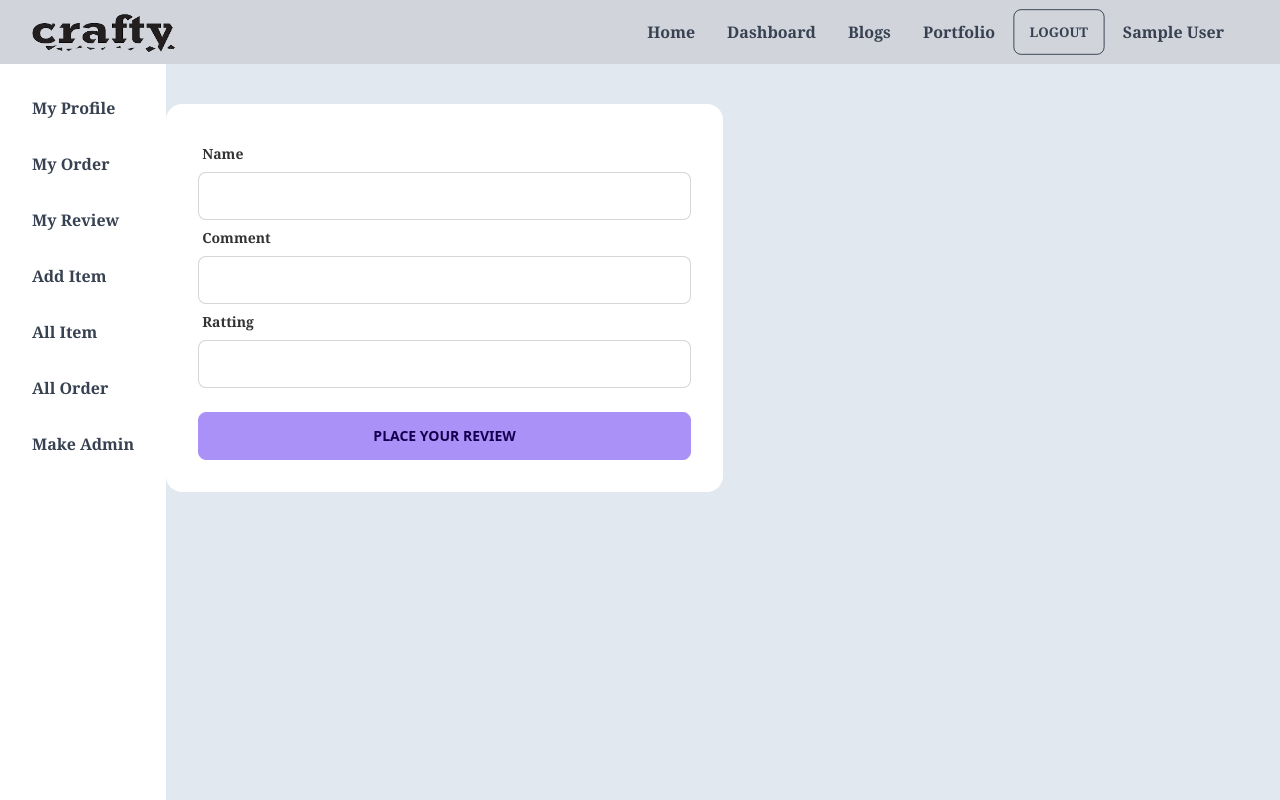
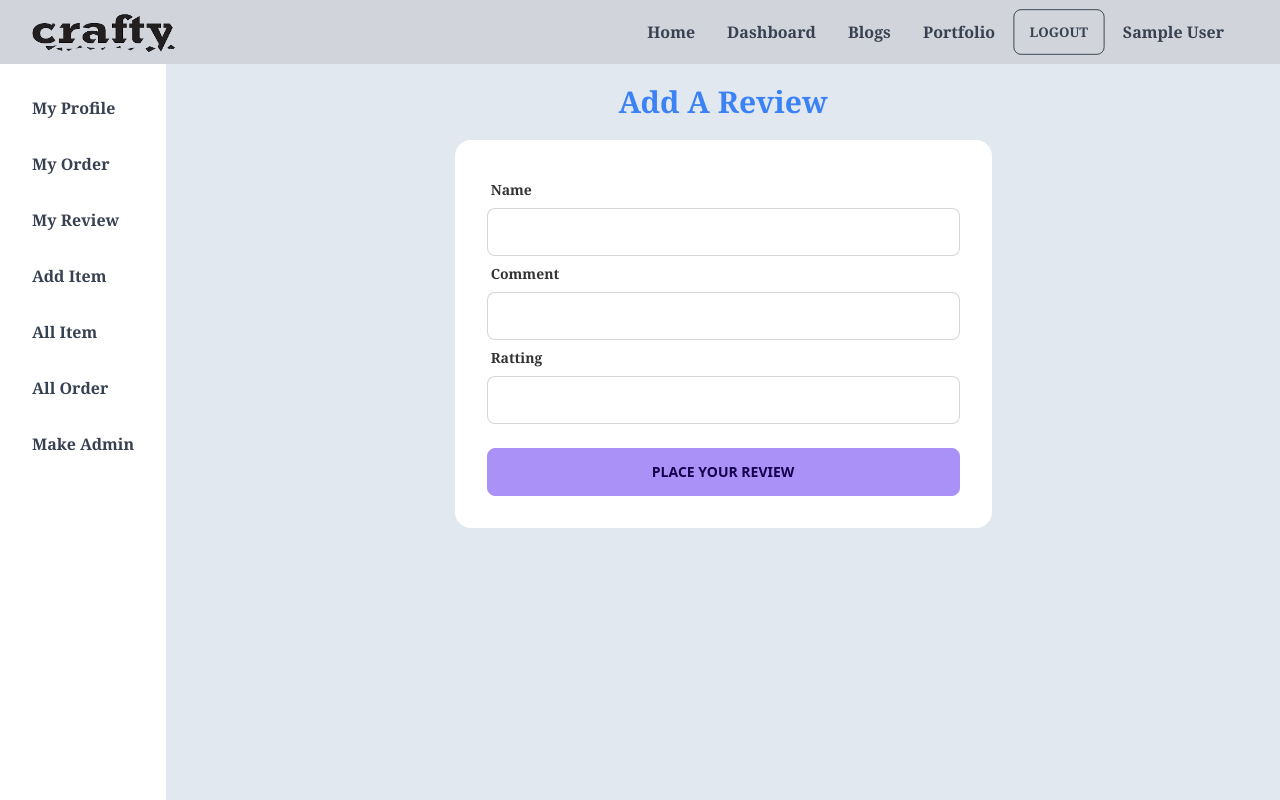
Before and after one commit to HossainRafi/crafty, a React (Create React App) app: page /dashboard/myreview in a window 1280 px wide. Shown: the top 800 px of the page. Built offline with nearby package versions, Linux system fonts and the light colour scheme; no server answers; sample sign-in values are in the browser's storage.

Commit message:
design modified

```diff
--- a/src/pages/Dashboard/AllItem.js
+++ b/src/pages/Dashboard/AllItem.js
@@ -36,7 +36,11 @@ const AllItem = () => {
     });
   };
   return (
-    <div className="grid sm:grid-cols-1 md:grid-cols-2 gap-10 p-10">
+    <div className="p-5">
+      <h1 className="text-center pb-5 font-serif font-bold text-3xl text-blue-500">
+        All Products
+      </h1>
+      <div className="grid sm:grid-cols-1 md:grid-cols-2 gap-10 px-5 pb-5">
         {items.map((item) => (
           <div className="card bg-gray-100">
             <figure className="px-2 pt-5">
@@ -54,20 +58,23 @@ const AllItem = () => {
               <p className="font-bold">
                 Available Product: {item.maxquantity} Units
               </p>
-            <p className="font-bold">Minimum Order: {item.minquantity} Units</p>
+              <p className="font-bold">
+                Minimum Order: {item.minquantity} Units
+              </p>
               <p className="font-bold">Price: ${item.price} Per Unit</p>
             </div>
             <div className="mx-auto pb-5">
               <button
                 onClick={() => handleItemDelete(item._id)}
-              className="btn bg-red-500 border-0"
+                className="btn bg-red-500 border-0 text-white"
               >
-              Delete
+                Delete Product
               </button>
             </div>
           </div>
         ))}
       </div>
+    </div>
   );
 };
 
--- a/src/pages/Dashboard/MyProfile.js
+++ b/src/pages/Dashboard/MyProfile.js
@@ -57,7 +57,10 @@ const MyProfile = () => {
   const { education, location, phone, linkedIn } = profile;
   return (
     <div>
-      <div className="lg:flex lg:flex-row-reverse justify-center w-full bg-gray-200 px-6">
+      <h1 className="text-center pt-5 font-serif font-bold text-3xl text-blue-500">
+        My Profile
+      </h1>
+      <div className="lg:flex lg:flex-row-reverse justify-center w-full bg-gray-200 px-5 py-10">
         <div className="lg:w-3/5 pl-16 md:pt-20 pt-24">
           <p className="text-lg py-1 font-bold font-serif">
             Name: <span className="font-normal font-mono">{name}</span>
--- a/src/pages/Dashboard/MyReview.js
+++ b/src/pages/Dashboard/MyReview.js
@@ -30,7 +30,11 @@ const MyReview = () => {
   };
 
   return (
-    <div className="card-body bg-white my-10 rounded-2xl w-2/4">
+    <div className="p-5">
+      <h1 className="text-center pb-5 font-serif font-bold text-3xl text-blue-500">
+        Add A Review
+      </h1>
+      <div className="card-body bg-white mx-auto rounded-2xl w-2/4">
         <form onSubmit={handleForm}>
           <div className="form-control">
             <label className="label">
@@ -42,7 +46,11 @@ const MyReview = () => {
             <label className="label">
               <span className="label-text font-serif font-bold">Comment</span>
             </label>
-          <input type="text" className="input input-bordered" name="comment" />
+            <input
+              type="text"
+              className="input input-bordered"
+              name="comment"
+            />
           </div>
           <div className="form-control">
             <label className="label">
@@ -62,6 +70,7 @@ const MyReview = () => {
           </div>
         </form>
       </div>
+    </div>
   );
 };
 
```
Lines whose indentation alone changed are shown as unchanged.
